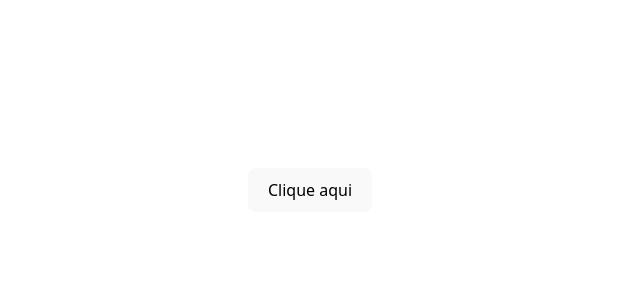
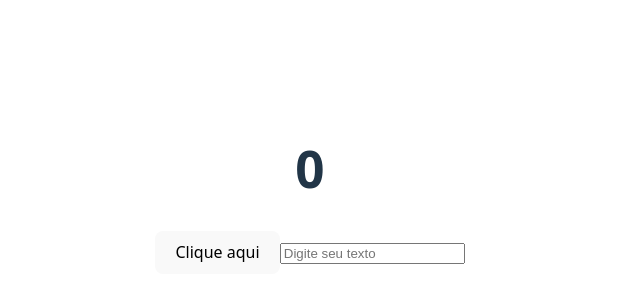
Before and after one commit to joaov-reis/react-interface, a React (Vite) app: page / in a window 1280 px wide. Shown: the part 210-510 px from the top of the page, without its empty margins (330-970 px from the left). Built offline with nearby package versions, Linux system fonts and the light colour scheme.

Commit message:
Experimentação com UseEffect em scroll e input

```diff
--- a/src/App.tsx
+++ b/src/App.tsx
@@ -2,11 +2,51 @@ import { Card } from "./components/card";
 import "./App.css";
 import Examples from "./components/example-flexbox";
 import Avatar from "./components/avatar";
+import { useEffect, useState } from "react";
+
+type Count = number;
+type Name = string;
+type Show = boolean;
 
 function App() {
+  const [count, setCount] = useState<Count>(0);
+  const [name, setName] = useState<Name>("");
+  const [show, setShow] = useState<Show>(false);
+  const [scrollY, setScrollY] = useState<Number>(0);
+
+  // console.log("Componente executado");
+
+  // useEffect(() => {
+  //   console.log("Componente construido");
+  // }, [name]);
+
+  // useEffect(() => {
+  //   if (count % 2 === 0) {
+  //     setShow((prev) => !prev);
+  //   }
+  // }, [count]);
+
+  useEffect(() => {
+    const handleScroll = () => {
+      console.log(window.scrollY);
+      setScrollY(window.scrollY);
+    };
+
+    window.addEventListener("scroll", handleScroll);
+    return () => window.removeEventListener("scroll", handleScroll);
+  }, []);
+
   return (
     <>
-      <Button text="Clique aqui" onClick={() => {}} />
+      {show && <ShowCount value={count} />}
+      <ShowCount value={scrollY} />
+      <Button text="Clique aqui" onClick={() => setCount(count! + 1)} />
+      <Input
+        onChange={(e) => {
+          setName(e.target.value);
+        }}
+        value={name}
+      />
     </>
   );
 }
@@ -16,25 +56,57 @@ interface ButtonProps {
   onClick: () => void;
 }
 
+function ShowCount({ value: text }: { value: number }) {
+  useEffect(() => {
+    console.log("Componente montado");
+    return () => console.log("Componente desmontado");
+  });
+  return <div>{<h1>{text}</h1>}</div>;
+}
+
 function Button({ onClick, text }: ButtonProps) {
   return (
     <button
-      onClick={(value) => {
-        console.log(value);
-        console.log("Botão clicado!");
-      }}
-      onDoubleClick={() => {
-        console.log("Duplo clique!");
-      }}
-      onMouseEnter={() => {
-        console.log("Mouse em cima do botao!");
-      }}
-      onMouseLeave={() => {
-        console.log("Mouse saiu do botao!");
-      }}
+      onClick={onClick}
+      // onDoubleClick={() => {
+      //   console.log("Duplo clique!");
+      // }}
+      // onMouseEnter={() => {
+      //   console.log("Mouse em cima do botao!");
+      // }}
+      // onMouseLeave={() => {
+      //   console.log("Mouse saiu do botao!");
+      // }}
     >
       {text}
     </button>
+  );
+}
+
+function Input({ onChange, value }: { onChange: any; value: string }) {
+  return (
+    <input
+      type="text"
+      placeholder="Digite seu texto"
+      name="nome"
+      onChange={onChange}
+      value={value}
+      onKeyDown={({ key }) => {
+        // console.log(key)
+        // if(key === "Enter"){
+        //   alert("Fomulário enviado")
+        // }
+      }}
+      // onKeyUp={(event) => {
+      //   console.log(event.key);
+      // }}
+      // onBlur={(event) => {
+      //   console.log(event, "Desfocado");
+      // }}
+      // onFocus={(event) => {
+      //   console.log(event, "Elemento focado");
+      // }}
+    />
   );
 }
 
```
